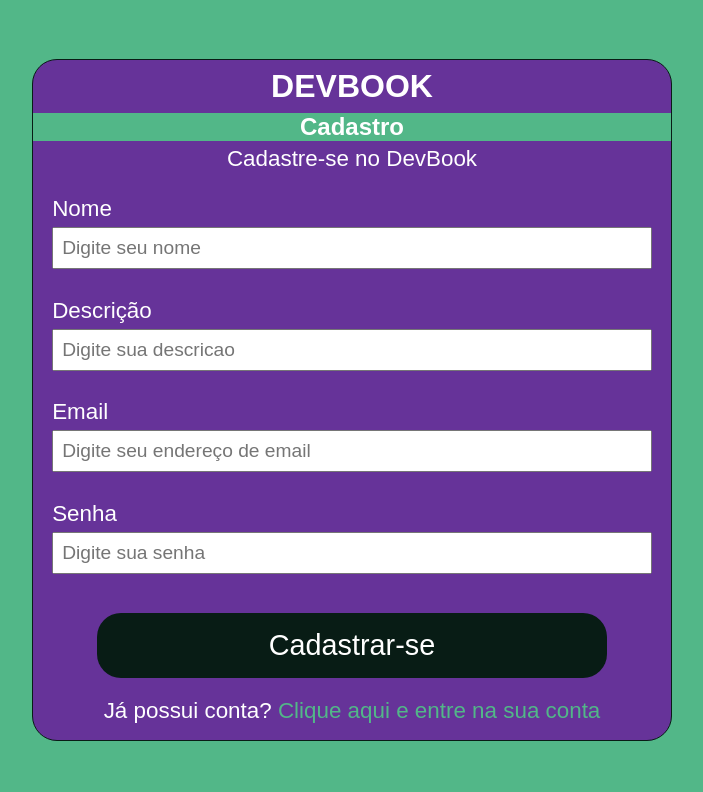
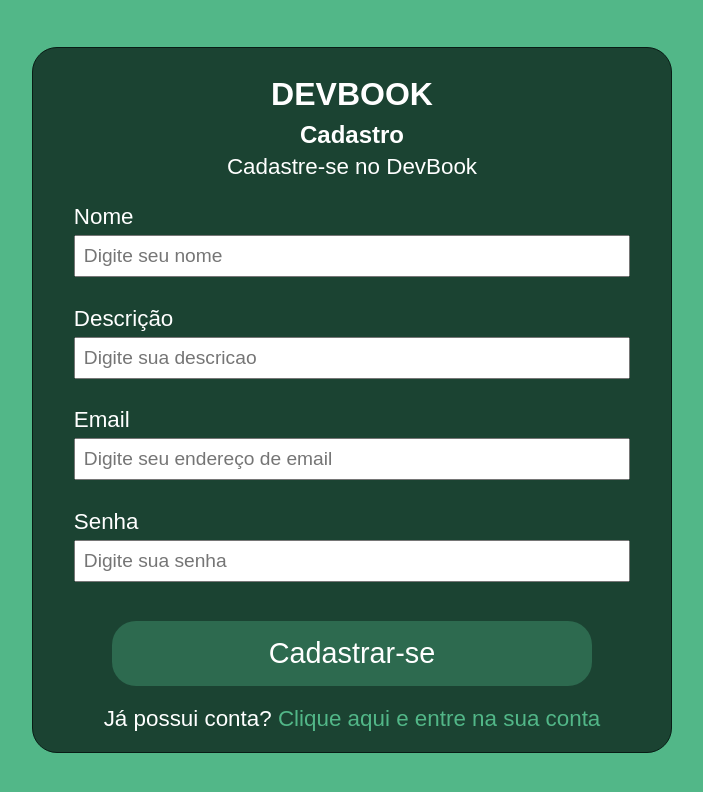
Before and after one commit to NatanaelSantos2/DevBook, a plain HTML site: page views/auth/register.html in a window 1280 px wide. In both pictures the pointer is over the button "Cadastrar-se". Shown: the whole page, without its empty margins (288-991 px from the left). Drawn offline with Linux system fonts and the light colour scheme.

Commit message:
Corrigido bugs da tela

```diff
--- a/assets/css/auth/login.css
+++ b/assets/css/auth/login.css
@@ -85,8 +85,8 @@ a:hover {
 }
 
 #btn-entrar:hover {
-    background-color: var(--color-primary-dark);
-    transition: 1.1s;
+    background-color: var(--color-secondary);
+    transition: 300ms;
     cursor: pointer;
 }
 
--- a/assets/css/auth/register.css
+++ b/assets/css/auth/register.css
@@ -34,6 +34,7 @@ a:hover {
     width: 95%;
     height: auto;
     background-color: var(--color-primary);
+    padding: 1.2rem;
 }
 
 #titulo h1{
@@ -52,7 +53,7 @@ a:hover {
 
 .divisao-inputs {
     margin: 0.6rem;
-    padding: 0.6rem 0.6rem;
+    padding: 0.6rem 0.75rem;
 }
 
 .divisao-inputs input {
@@ -85,8 +86,8 @@ a:hover {
 }
 
 #btn-register:hover {
-    background-color: var(--color-primary-dark);
-    transition: 1.1s;
+    background-color: var(--color-secondary);
+    transition: 300ms;
     cursor: pointer;
 }
 
@@ -102,7 +103,6 @@ a:hover {
     }
     #container-register {
         width: 50%;
-        background-color: rebeccapurple;
     }
 
     #titulo h1{
@@ -111,7 +111,6 @@ a:hover {
 
     #register h2{
         font-size: 1.5rem;
-        background-color: #52B788;
     }
 
     #register p {
```
